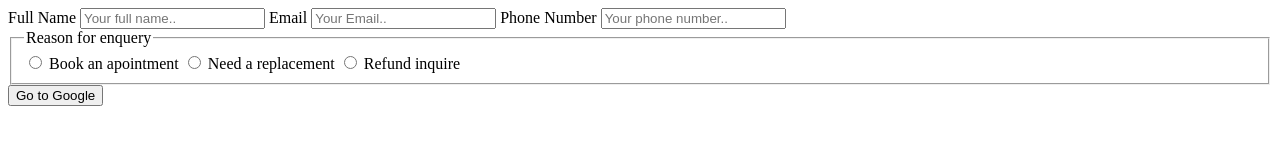
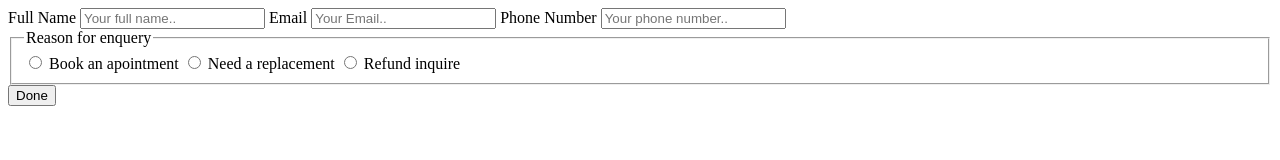
Before and after one commit to ianhamilton17/200529548-comp-1002-lab-03, a plain HTML site: page index.html in a window 1280 px wide. Drawn offline with Linux system fonts and the light colour scheme.

Commit message:
Add files via upload

```diff
--- a/index.html
+++ b/index.html
@@ -31,7 +31,7 @@
       </form>
 
       <form action="https://thank-you-comp-1002.netlify.app/">
-        <input type="submit" value="Go to Google" />
+        <input type="submit" value="Done" />
     </form>
 
 </html>
```
